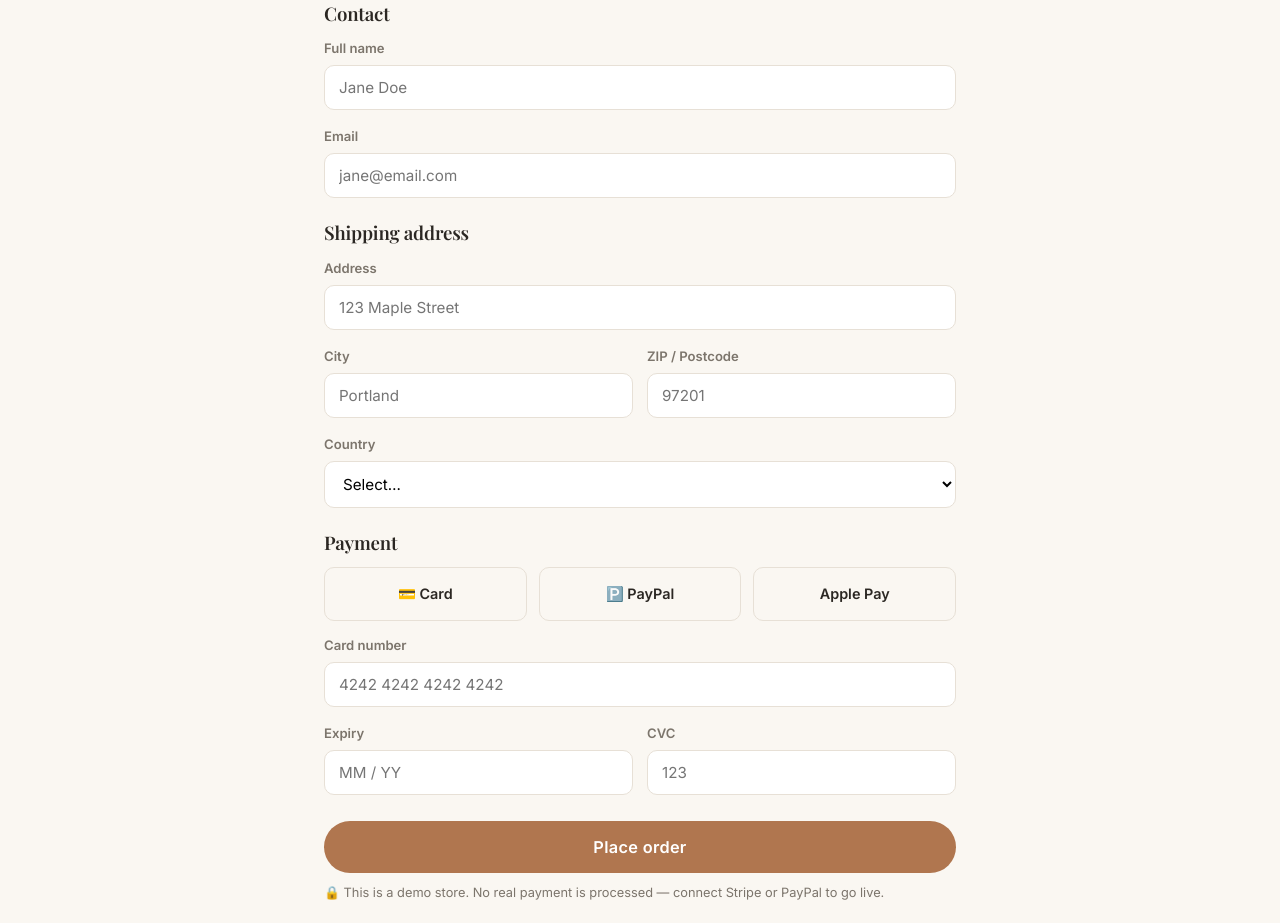
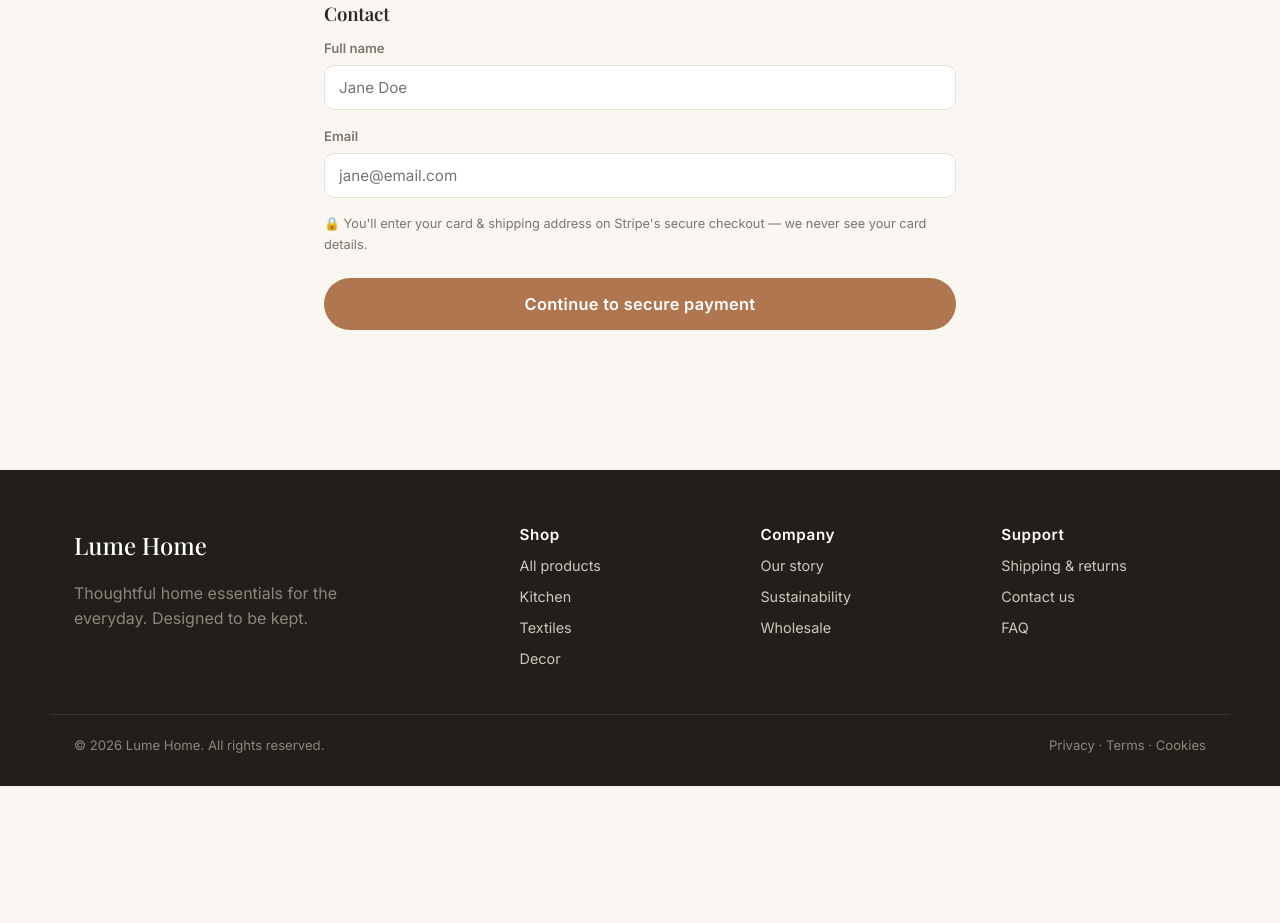
Before and after one commit to dingjiang1688/dingjiang1688.github.io, a plain HTML site: page cart.html in a window 1280 px wide. Shown: the part 677-1600 px from the top of the page. After the commit the page ends 1463 px from the top, so only its background shows below. Drawn offline with nearby package versions, Linux system fonts and the light colour scheme.

Commit message:
Add/update cart.html

```diff
--- a/cart.html
+++ b/cart.html
@@ -47,46 +47,8 @@
               <input name="email" type="email" placeholder="jane@email.com" required>
             </div>
 
-            <h3 style="margin:24px 0 14px">Shipping address</h3>
-            <div class="field">
-              <label>Address</label>
-              <input name="address" type="text" placeholder="123 Maple Street" required>
-            </div>
-            <div class="row2">
-              <div class="field"><label>City</label><input name="city" type="text" placeholder="Portland" required></div>
-              <div class="field"><label>ZIP / Postcode</label><input name="zip" type="text" placeholder="97201" required></div>
-            </div>
-            <div class="field">
-              <label>Country</label>
-              <select name="country" required>
-                <option value="">Select…</option>
-                <option>United States</option>
-                <option>United Kingdom</option>
-                <option>Canada</option>
-                <option>Australia</option>
-                <option>Germany</option>
-                <option>France</option>
-              </select>
-            </div>
-
-            <h3 style="margin:24px 0 14px">Payment</h3>
-            <div class="pay-opts">
-              <div class="pay-opt" data-pay="card">💳 Card</div>
-              <div class="pay-opt" data-pay="paypal">🅿️ PayPal</div>
-              <div class="pay-opt" data-pay="apple"> Apple Pay</div>
-            </div>
-            <input type="hidden" id="pay-method" name="pay" value="card">
-            <div class="field">
-              <label>Card number</label>
-              <input name="card" type="text" placeholder="4242 4242 4242 4242" inputmode="numeric">
-            </div>
-            <div class="row2">
-              <div class="field"><label>Expiry</label><input name="exp" type="text" placeholder="MM / YY"></div>
-              <div class="field"><label>CVC</label><input name="cvc" type="text" placeholder="123" inputmode="numeric"></div>
-            </div>
-
-            <button class="btn btn--block btn--lg" type="submit" style="margin-top:10px">Place order</button>
-            <p class="note">🔒 This is a demo store. No real payment is processed — connect Stripe or PayPal to go live.</p>
+            <p class="note">🔒 You'll enter your card &amp; shipping address on Stripe's secure checkout — we never see your card details.</p>
+            <button id="pay-btn" class="btn btn--block btn--lg" type="submit" style="margin-top:10px">Continue to secure payment</button>
           </form>
         </div>
       </div>
```
